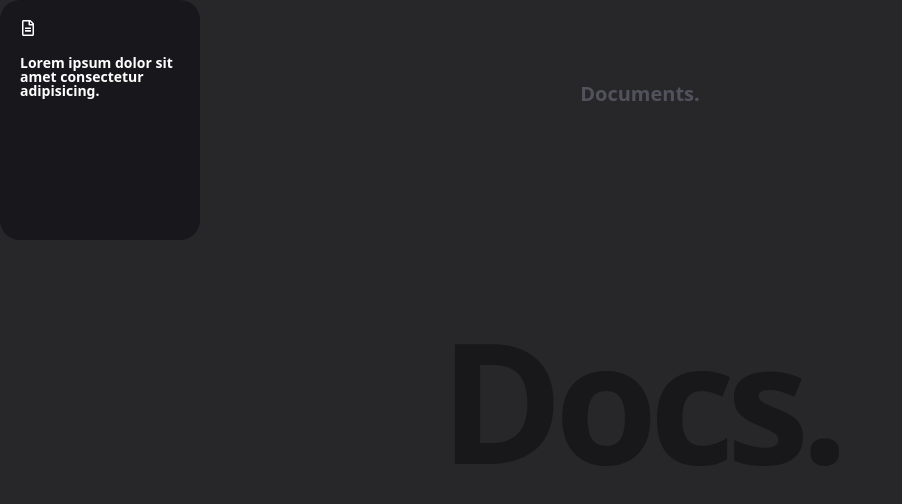
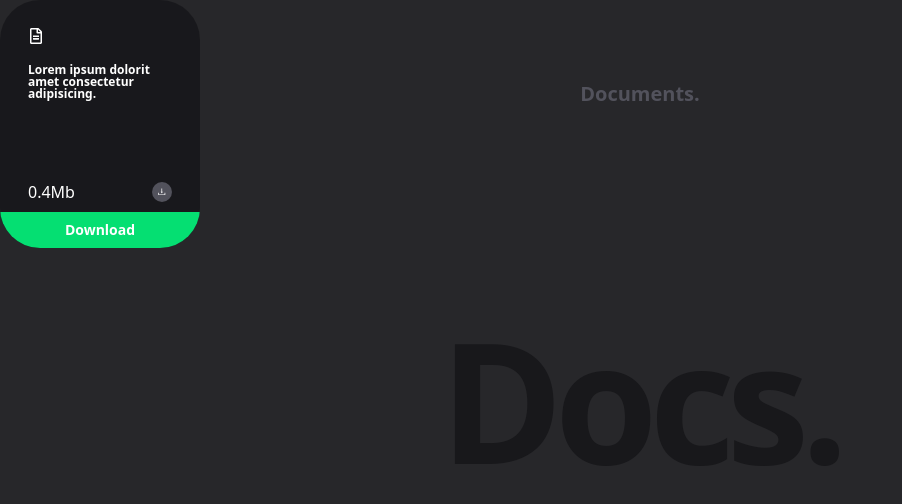
Before and after one commit to Kumar-Prasannajit/Docs, a React (Vite) app: page / in a window 1280 px wide. Shown: the top 504 px of the page, without its empty margins (0-902 px from the left). Built offline with nearby package versions, Linux system fonts and the light colour scheme.

Commit message:
added the card details to card.jsx

```diff
--- a/src/components/Card.jsx
+++ b/src/components/Card.jsx
@@ -1,11 +1,23 @@
 import React from 'react'
 import { FaRegFileAlt } from "react-icons/fa";
+import { AiOutlineDownload } from "react-icons/ai";
 
 export const Card  = () => {
   return (
-    <div className='w-50 h-60 rounded-[20px] bg-zinc-900/90 text-white p-5'>
+    <div className='relative w-50 h-62 rounded-[40px] bg-zinc-900/90 px-7 py-7 text-white p-5 overflow-hidden'>
         <FaRegFileAlt />
-        <p className='text-sm leading-none mt-5 font-semibold   '>Lorem ipsum dolor sit amet consectetur adipisicing.</p>
+        <p className='text-xs leading-none mt-5 font-semibold'>Lorem ipsum dolorit amet consectetur adipisicing.</p>
+        <div className='footer absolute bottom-0 left-0 w-full h-12 mb-7'>
+            <div className='flex items-center justify-between py-2 px-7'>
+                <h5>0.4Mb</h5>
+                <span className='h-5 w-5 bg-zinc-600 rounded-full flex items-center justify-center'>
+                    <AiOutlineDownload size=".6em" color='white'/>
+                </span>
+            </div>
+            <div className='tag w-full py-2 bg-green-400 flex items-center justify-center'>
+                <h3 className='text-sm font-semibold'>Download</h3>
+            </div>
+        </div>
     </div>
   )
 }
```
